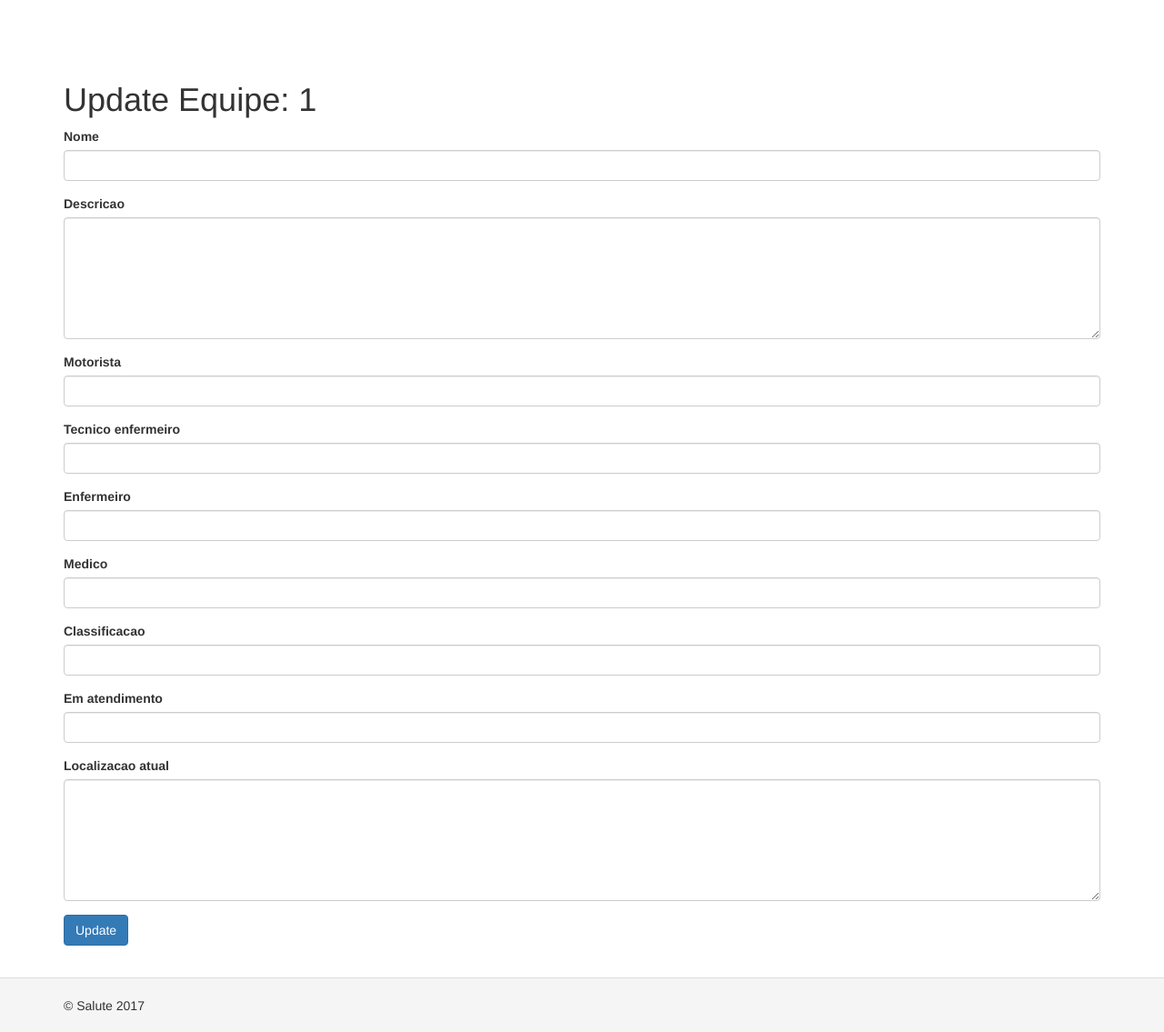
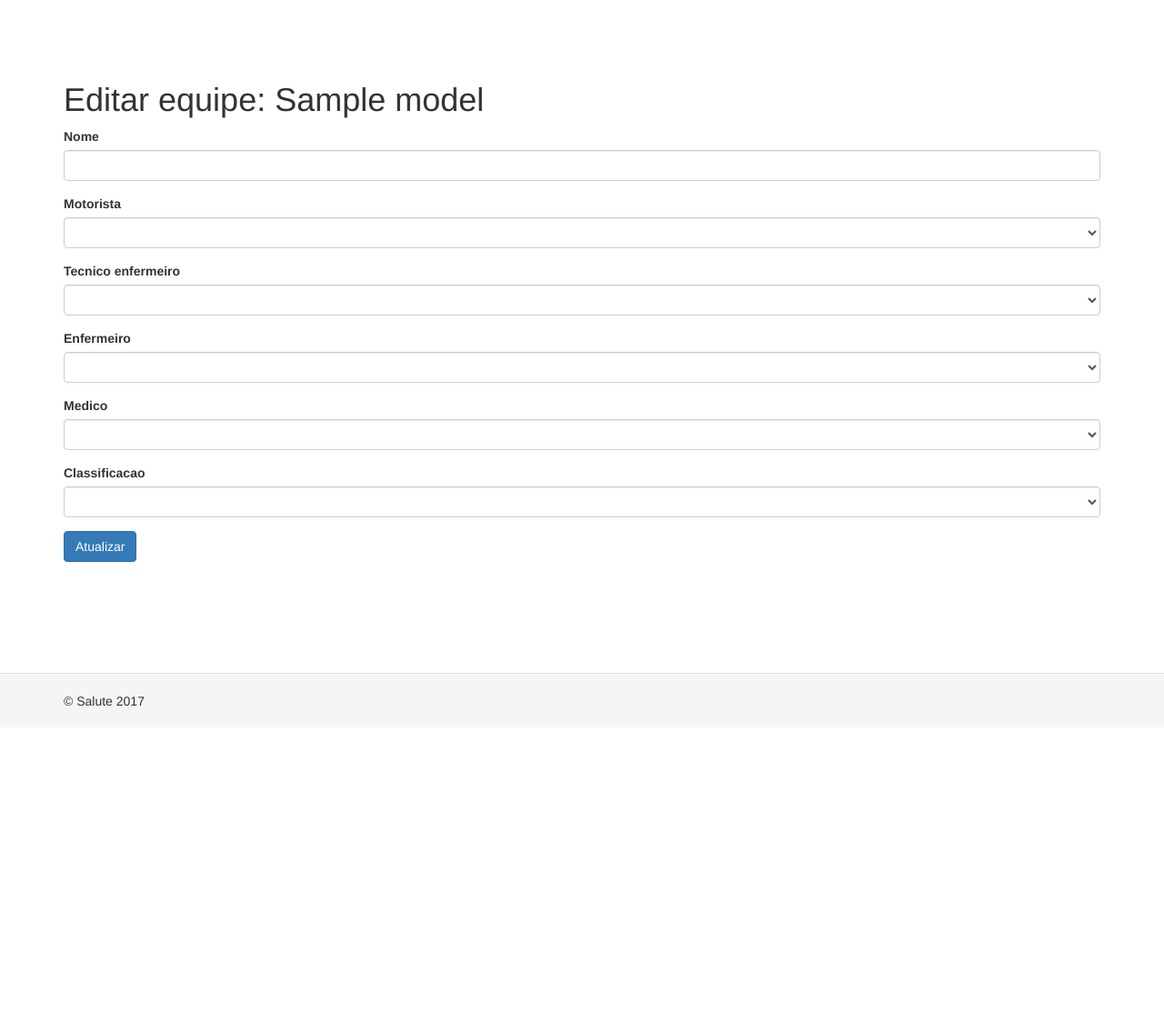
Before and after one commit to saluteRalf/fontesIntra, a Yii app: template views/equipe/update.php in a window 1280 px wide. Shown: the whole page at 91% size. After the commit the page ends 777 px from the top, so only its background shows below. Run offline with PHP 8.4 and a stand-in for Yii, Linux system fonts and the light colour scheme; the template is opened without the code that fills it: most values are stand-ins (such as "Sample title", 1, 10 or a date in 2020); form fields are guessed from the names that the template uses; data that the repository does not hold is empty; some libraries are stand-ins or nearby versions.

Commit message:
Incrementando visualização da equipe

```diff
--- a/views/equipe/_form.php
+++ b/views/equipe/_form.php
@@ -1,7 +1,10 @@
 <?php
 
 use yii\helpers\Html;
+use yii\helpers\ArrayHelper;
 use yii\widgets\ActiveForm;
+use app\models\Usuario;
+use app\models\Conduta;
 
 /* @var $this yii\web\View */
 /* @var $model app\models\Equipe */
@@ -14,24 +17,22 @@ use yii\widgets\ActiveForm;
 
     <?= $form->field($model, 'nome')->textInput(['maxlength' => true]) ?>
 
-    <?= $form->field($model, 'descricao')->textarea(['rows' => 6]) ?>
+    <?= $form->field($model, 'motorista_id')->dropDownList(ArrayHelper::map(Usuario::find()->asArray()->all(), 'id', 'nome'), ['prompt'=>'Selecionar'])?>
 
-    <?= $form->field($model, 'motorista_id')->textInput() ?>
+    <?= $form->field($model, 'tecnico_enfermeiro_id')->dropDownList(ArrayHelper::map(Usuario::find()->asArray()->all(), 'id', 'nome'), ['prompt'=>'Selecionar'])?>
 
-    <?= $form->field($model, 'tecnico_enfermeiro_id')->textInput() ?>
+    <?= $form->field($model, 'enfermeiro_id')->dropDownList(ArrayHelper::map(Usuario::find()->asArray()->all(), 'id', 'nome'), ['prompt'=>'Selecionar'])?>
 
-    <?= $form->field($model, 'enfermeiro_id')->textInput() ?>
+    <?= $form->field($model, 'medico_id')->dropDownList(ArrayHelper::map(Usuario::find()->asArray()->all(), 'id', 'nome'), ['prompt'=>'Selecionar'])?>
 
-    <?= $form->field($model, 'medico_id')->textInput() ?>
+    <?= $form->field($model, 'classificacao_id')->dropDownList(ArrayHelper::map(Conduta::find()->asArray()->all(), 'id', 'sigla'), ['prompt'=>'Selecionar'])?>
 
-    <?= $form->field($model, 'classificacao_id')->textInput(['maxlength' => true]) ?>
+    <?php //$form->field($model, 'em_atendimento')->textInput() ?>
 
-    <?= $form->field($model, 'em_atendimento')->textInput() ?>
-
-    <?= $form->field($model, 'localizacao_atual')->textarea(['rows' => 6]) ?>
+    <?php //$form->field($model, 'localizacao_atual')->textarea(['rows' => 6]) ?>
 
     <div class="form-group">
-        <?= Html::submitButton($model->isNewRecord ? 'Create' : 'Update', ['class' => $model->isNewRecord ? 'btn btn-success' : 'btn btn-primary']) ?>
+        <?= Html::submitButton($model->isNewRecord ? 'Criar' : 'Atualizar', ['class' => $model->isNewRecord ? 'btn btn-success' : 'btn btn-primary']) ?>
     </div>
 
     <?php ActiveForm::end(); ?>
--- a/views/equipe/create.php
+++ b/views/equipe/create.php
@@ -6,7 +6,7 @@ use yii\helpers\Html;
 /* @var $this yii\web\View */
 /* @var $model app\models\Equipe */
 
-$this->title = 'Create Equipe';
+$this->title = 'Cadastrar equipe';
 $this->params['breadcrumbs'][] = ['label' => 'Equipes', 'url' => ['index']];
 $this->params['breadcrumbs'][] = $this->title;
 ?>
--- a/views/equipe/index.php
+++ b/views/equipe/index.php
@@ -16,7 +16,7 @@ $this->params['breadcrumbs'][] = $this->title;
     <?php // echo $this->render('_search', ['model' => $searchModel]); ?>
 
     <p>
-        <?= Html::a('Create Equipe', ['create'], ['class' => 'btn btn-success']) ?>
+        <?= Html::a('Criar nova equipe', ['create'], ['class' => 'btn btn-success']) ?>
     </p>
     <?= GridView::widget([
         'dataProvider' => $dataProvider,
@@ -24,7 +24,7 @@ $this->params['breadcrumbs'][] = $this->title;
         'columns' => [
             'nome',
             'classificacao_id',
-            'em_atendimento',
+            // 'em_atendimento',
             // 'localizacao_atual:ntext',
 
             ['class' => 'yii\grid\ActionColumn'],
--- a/views/equipe/update.php
+++ b/views/equipe/update.php
@@ -5,10 +5,10 @@ use yii\helpers\Html;
 /* @var $this yii\web\View */
 /* @var $model app\models\Equipe */
 
-$this->title = 'Update Equipe: ' . $model->id;
+$this->title = 'Editar equipe: ' . $model->nome;
 $this->params['breadcrumbs'][] = ['label' => 'Equipes', 'url' => ['index']];
-$this->params['breadcrumbs'][] = ['label' => $model->id, 'url' => ['view', 'id' => $model->id]];
-$this->params['breadcrumbs'][] = 'Update';
+$this->params['breadcrumbs'][] = ['label' => $model->nome, 'url' => ['view', 'id' => $model->id]];
+$this->params['breadcrumbs'][] = 'Editar';
 ?>
 <div class="equipe-update">
 
```
Also changed, not shown: models/Equipe.php (+8 -8 lines), views/equipe/view.php (+28 -12 lines).
